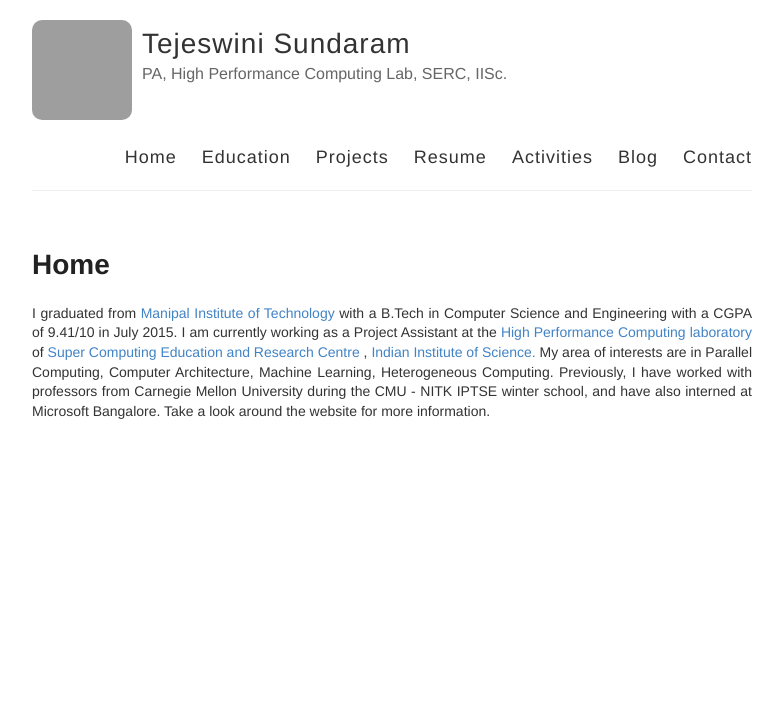
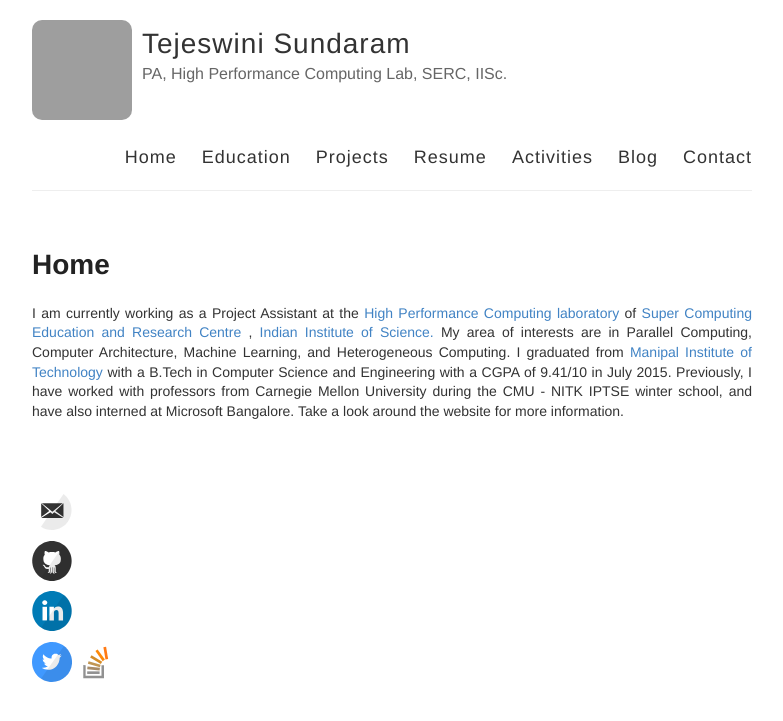
Before and after one commit to tejeswinisundaram/tejeswinisundaram.github.io, a Jekyll site: the page built from home.md, in a window 1280 px wide, cut to the strip 0-721 px from the top of the page. Shown: the whole strip, without its empty margins (248-1031 px from the left). Built offline with Jekyll 4.4.1, drawn with Linux system fonts in a browser that asks for light colours; Markdown is read by kramdown in place of the engine named in the settings; grey boxes are pictures that could not be loaded.

Commit message:
Update home.md

```diff
--- a/home.md
+++ b/home.md
@@ -4,4 +4,21 @@ title: Home
 permalink: /
 ---
 
-I graduated from <a href = "http://manipal.edu/mu.html"> Manipal Institute of Technology </a> with a B.Tech in Computer Science and Engineering with a CGPA of 9.41/10 in July 2015. I am currently working as a Project Assistant at the <a href= "http://hpc.serc.iisc.ernet.in/"> High Performance Computing laboratory </a> of<a href = "http://www.serc.iisc.in/"> Super Computing Education and Research Centre </a>, <a href = "http://www.iisc.ernet.in/">Indian Institute of Science. </a> My area of interests are in Parallel Computing, Computer Architecture, Machine Learning, Heterogeneous Computing. Previously, I have worked with professors from Carnegie Mellon University  during the CMU - NITK IPTSE winter school, and have also interned at Microsoft Bangalore. Take a look around the website for more information.
+ I am currently working as a Project Assistant at the <a href= "http://hpc.serc.iisc.ernet.in/"> High Performance Computing laboratory </a> of<a href = "http://www.serc.iisc.in/"> Super Computing Education and Research Centre </a>, <a href = "http://www.iisc.ernet.in/">Indian Institute of Science. </a> My area of interests are in Parallel Computing, Computer Architecture, Machine Learning, and Heterogeneous Computing. I graduated from <a href = "http://manipal.edu/mu.html"> Manipal Institute of Technology </a> with a B.Tech in Computer Science and Engineering with a CGPA of 9.41/10 in July 2015. Previously, I have worked with professors from Carnegie Mellon University  during the CMU - NITK IPTSE winter school, and have also interned at Microsoft Bangalore. Take a look around the website for more information.
+
+<br/>
+<br/>
+<br/>
+{% if site.footer-links.dribbble %}<a href="https://dribbble.com/{{ site.footer-links.dribbble }}"><i class="svg-icon dribbble"></i></a>{% endif %}
+{% if site.footer-links.email %}<a href="mailto:{{ site.footer-links.email }}"><i class="svg-icon email"></i></a>{% endif %}
+{% if site.footer-links.facebook %}<a href="https://www.facebook.com/{{ site.footer-links.facebook }}"><i class="svg-icon facebook"></i></a>{% endif %}
+{% if site.footer-links.flickr %}<a href="https://www.flickr.com/{{ site.footer-links.flickr }}"><i class="svg-icon flickr"></i></a>{% endif %}
+{% if site.footer-links.github %}<a href="https://github.com/{{ site.footer-links.github }}"><i class="svg-icon github"></i></a>{% endif %}
+{% if site.footer-links.instagram %}<a href="https://instagram.com/{{ site.footer-links.instagram }}"><i class="svg-icon instagram"></i></a>{% endif %}
+{% if site.footer-links.linkedin %}<a href="https://www.linkedin.com/in/{{ site.footer-links.linkedin }}"><i class="svg-icon linkedin"></i></a>{% endif %}
+{% if site.footer-links.pinterest %}<a href="https://www.pinterest.com/{{ site.footer-links.pinterest }}"><i class="svg-icon pinterest"></i></a>{% endif %}
+{% if site.footer-links.rss %}<a href="{{ site.baseurl }}/feed.xml"><i class="svg-icon rss"></i></a>{% endif %}
+{% if site.footer-links.twitter %}<a href="https://www.twitter.com/{{ site.footer-links.twitter }}"><i class="svg-icon twitter"></i></a>{% endif %}
+{% if site.footer-links.stackoverflow %}<a href="http://stackoverflow.com/{{ site.footer-links.stackoverflow }}"><i class="svg-icon stackoverflow"></i></a>{% endif %}
+{% if site.footer-links.youtube %}<a href="https://youtube.com/{{ site.footer-links.youtube }}"><i class="svg-icon youtube"></i></a>{% endif %}
+{% if site.footer-links.googleplus %}<a href="https://plus.google.com/{{ site.footer-links.googleplus }}"><i class="svg-icon googleplus"></i></a>{% endif %}
```
